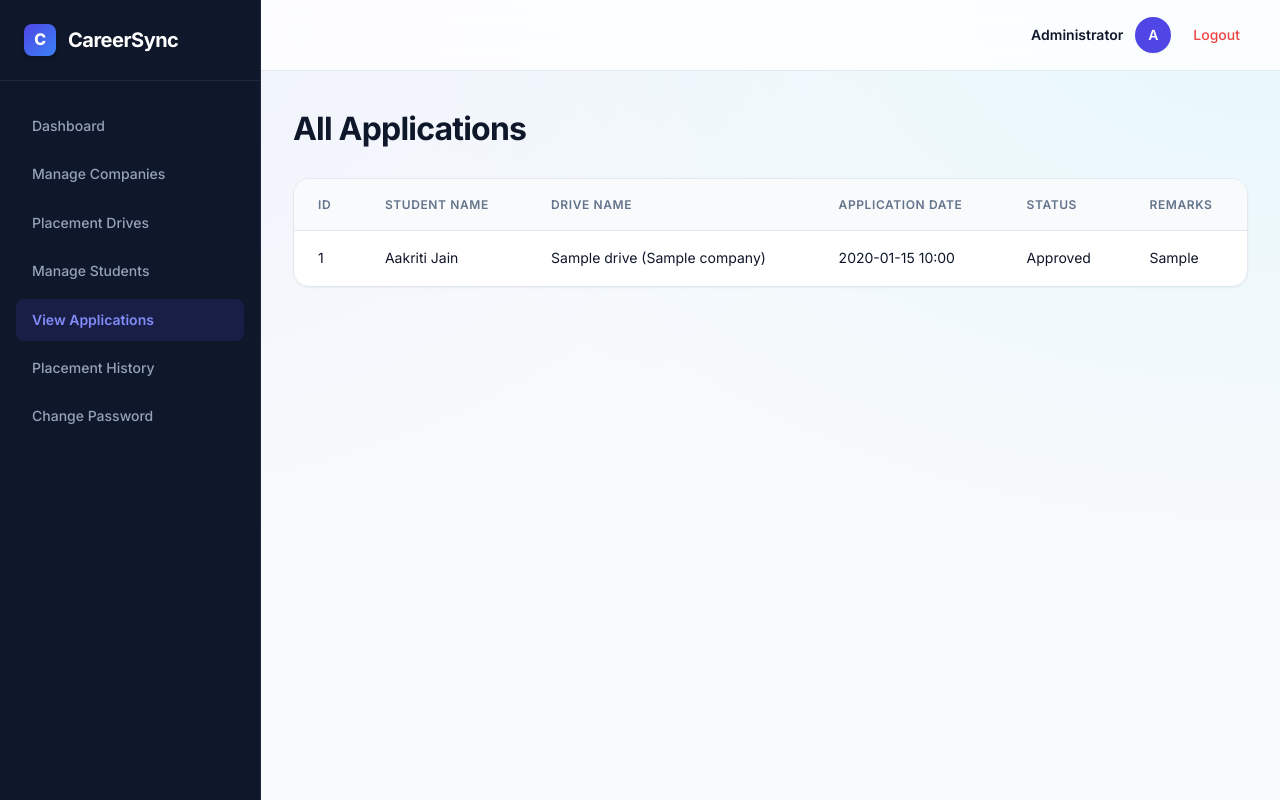
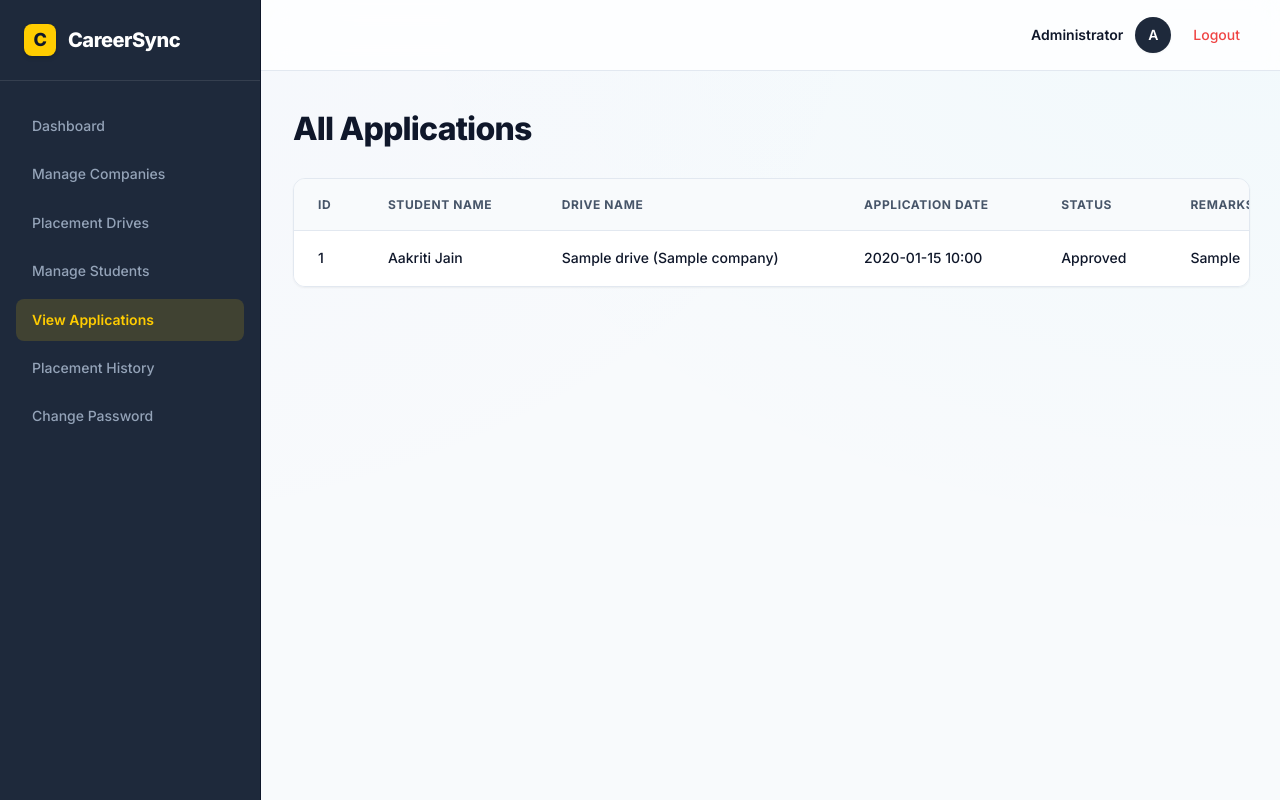
Before and after one commit to 24f3003156/CareerSync, a Flask app: page /admin/applications in a window 1280 px wide. Run offline with Flask 3, Linux system fonts and the light colour scheme; a user stored in the database is signed in; tables that the repository leaves empty hold one stand-in row (values such as "Sample post").

Commit message:
Theme consistency

```diff
--- a/templates/base.html
+++ b/templates/base.html
@@ -10,19 +10,24 @@
         @import url('https://fonts.googleapis.com/css2?family=Inter:wght@400;500;600;700;800&display=swap');
 
         :root {
-            --primary: #4f46e5;
-            --primary-hover: #4338ca;
-            --primary-light: #e0e7ff;
+            --primary: #ffcc00; /* Bright Yellow */
+            --primary-hover: #e6b800;
+            --primary-light: #fff5cc;
+            --secondary: #1e293b; /* Deep Navy/Slate */
+            --danger: #ef4444;
             --text-main: #0f172a;
-            --text-muted: #64748b;
+            --text-muted: #475569;
             --bg-body: #f8fafc;
             --bg-card: #ffffff;
             --border-color: #e2e8f0;
+            --border-dark: #0f172a;
             --shadow-sm: 0 1px 2px 0 rgb(0 0 0 / 0.05);
             --shadow-md: 0 4px 6px -1px rgb(0 0 0 / 0.1), 0 2px 4px -2px rgb(0 0 0 / 0.1);
             --shadow-lg: 0 10px 15px -3px rgb(0 0 0 / 0.1), 0 4px 6px -4px rgb(0 0 0 / 0.1);
-            --radius-md: 12px;
-            --radius-lg: 16px;
+            --shadow-brutal: 3px 3px 0px #0f172a;
+            --shadow-brutal-hover: 4px 4px 0px #0f172a;
+            --radius-md: 8px;
+            --radius-lg: 12px;
         }
 
         body {
@@ -34,8 +39,8 @@
             color: var(--text-main);
             background-color: var(--bg-body);
             background-image:
-                radial-gradient(at 0% 0%, hsla(228,100%,74%,0.08) 0px, transparent 50%),
-                radial-gradient(at 100% 0%, hsla(189,100%,56%,0.08) 0px, transparent 50%);
+                radial-gradient(at 0% 0%, hsla(228,100%,74%,0.03) 0px, transparent 50%),
+                radial-gradient(at 100% 0%, hsla(189,100%,56%,0.03) 0px, transparent 50%);
             background-attachment: fixed;
             background-size: cover;
             -webkit-font-smoothing: antialiased;
@@ -50,8 +55,8 @@
 
         .sidebar {
             width: 260px;
-            background: #0f172a; /* Slate 900 */
-            border-right: 1px solid #1e293b;
+            background: #1e293b; /* Dark Navy/Slate */
+            border-right: 1px solid #0f172a;
             color: #f8fafc;
             display: flex;
             flex-direction: column;
@@ -63,8 +68,8 @@
         .sidebar-header {
             padding: 24px;
             font-size: 1.25rem;
-            font-weight: 700;
-            border-bottom: 1px solid #1e293b;
+            font-weight: 800;
+            border-bottom: 1px solid rgba(255,255,255,0.1);
             display: flex;
             align-items: center;
             gap: 12px;
@@ -75,14 +80,14 @@
         .sidebar-header .logo-icon {
             width: 32px;
             height: 32px;
-            background: linear-gradient(135deg, var(--primary), #3b82f6);
+            background: var(--primary);
             border-radius: 8px;
             display: flex;
             align-items: center;
             justify-content: center;
-            color: #ffffff;
+            color: var(--text-main);
             font-weight: 800;
-            font-size: 16px;
+            font-size: 18px;
             box-shadow: 0 2px 4px rgba(0, 0, 0, 0.2);
         }
 
@@ -111,8 +116,8 @@
         }
 
         .sidebar-nav a.active {
-            background: rgba(79, 70, 229, 0.15);
-            color: #818cf8;
+            background: rgba(255, 204, 0, 0.15); /* Faint yellow */
+            color: var(--primary);
             font-weight: 600;
         }
 
@@ -152,7 +157,7 @@
             width: 36px;
             height: 36px;
             border-radius: 50%;
-            background: var(--primary);
+            background: var(--secondary);
             color: white;
             display: flex;
             align-items: center;
@@ -177,7 +182,7 @@
         h1, h2, h3 {
             color: var(--text-main);
             margin-top: 0;
-            font-weight: 700;
+            font-weight: 800;
             letter-spacing: -0.025em;
         }
 
@@ -191,19 +196,19 @@
             margin-top: 0;
         }
 
-        p, td, th, button {
+        p, td, th {
             font-size: 14px;
         }
 
         a {
             text-decoration: none;
-            color: var(--primary);
+            color: #2563eb;
             transition: color 0.2s ease;
             font-weight: 500;
         }
 
         a:hover {
-            color: var(--primary-hover);
+            color: #1d4ed8;
         }
 
         .flash-message {
@@ -289,24 +295,31 @@
 
         button:hover, input[type="submit"]:hover, .btn-primary:hover {
             background: var(--primary-hover);
-            transform: translateY(-1px);
-            box-shadow: var(--shadow-md);
+            transform: translate(-1px, -1px);
+            box-shadow: var(--shadow-brutal-hover);
         }
 
         button:active, input[type="submit"]:active {
-            transform: translateY(0);
+            transform: translate(2px, 2px);
+            box-shadow: 1px 1px 0px var(--border-dark);
+        }
+
+        .table-responsive {
+            width: 100%;
+            overflow-x: auto;
+            -webkit-overflow-scrolling: touch;
+            margin-top: 24px;
+            border-radius: var(--radius-lg);
+            border: 1px solid var(--border-color);
+            box-shadow: var(--shadow-sm);
+            background: var(--bg-card);
         }
 
         table {
             width: 100%;
             border-collapse: separate;
             border-spacing: 0;
-            margin-top: 24px;
-            background: var(--bg-card);
-            border-radius: var(--radius-lg);
-            overflow: hidden;
-            border: 1px solid var(--border-color);
-            box-shadow: var(--shadow-sm);
+            min-width: 1000px;
         }
 
         th, td {
@@ -317,7 +330,7 @@
 
         th {
             background: #f8fafc;
-            font-weight: 600;
+            font-weight: 700;
             color: var(--text-muted);
             text-transform: uppercase;
             letter-spacing: 0.05em;
@@ -327,6 +340,7 @@
 
         td {
             color: var(--text-main);
+            font-weight: 500;
         }
 
         td a {
@@ -479,6 +502,17 @@
 
     <script>
         document.addEventListener('DOMContentLoaded', function() {
+            // Make tables responsive automatically
+            const tables = document.querySelectorAll('table');
+            tables.forEach(table => {
+                if (!table.parentElement.classList.contains('table-responsive')) {
+                    const wrapper = document.createElement('div');
+                    wrapper.className = 'table-responsive';
+                    table.parentNode.insertBefore(wrapper, table);
+                    wrapper.appendChild(table);
+                }
+            });
+
             const toggleButtons = document.querySelectorAll('.password-toggle');
 
             toggleButtons.forEach(btn => {
```
Also changed, not shown: other parts of templates/base.html (+25 -15 lines), instance/placement_portal.db, 1 other file.
